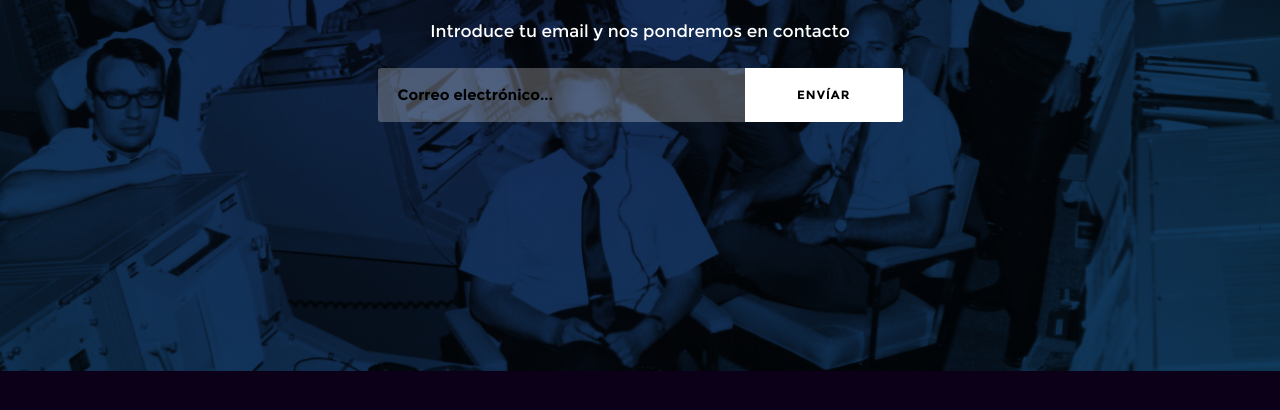
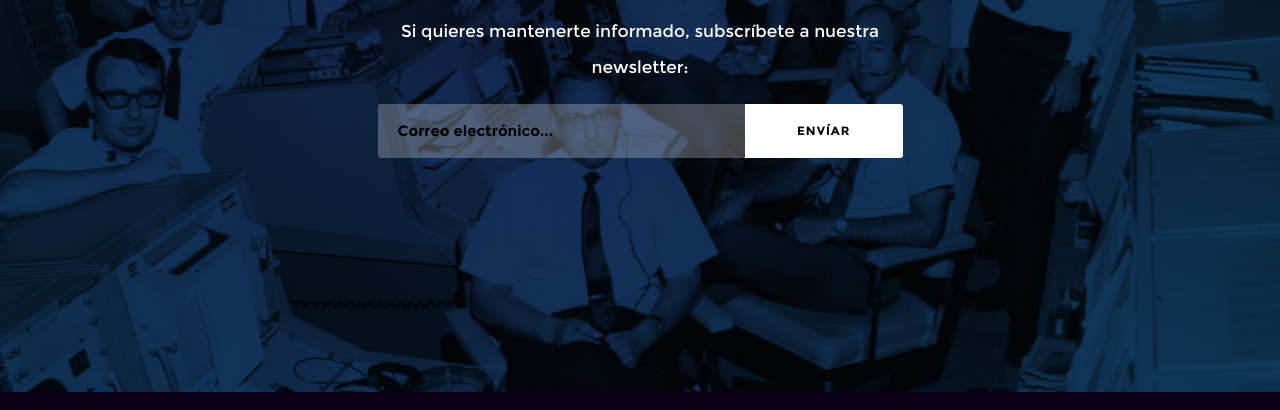
Before and after one commit to Omenranr/ENSAIAI.COM, a plain HTML site: page index.html in a window 1280 px wide. Shown: the part 429-839 px from the top of the page. Drawn offline with Linux system fonts and the light colour scheme; some packages are replaced by stand-ins of ours.

Commit message:
Subscription text modified

```diff
--- a/index.html
+++ b/index.html
@@ -70,7 +70,7 @@
 
             <!-- MailChimp Signup Form -->
             <div id="mc-signup" class="mc-signup">
-                <p>Introduce tu email y nos pondremos en contacto</p>
+                <p>Si quieres mantenerte informado, subscríbete a nuestra newsletter:</p>
                <form id="mc-form" class="group">
                  <input type="email" value="" name="EMAIL" class="email" id="mce-EMAIL" placeholder="Correo electrónico..." required>
                   <input type="submit" value="Envíar" name="subscribe" class="button">
```
